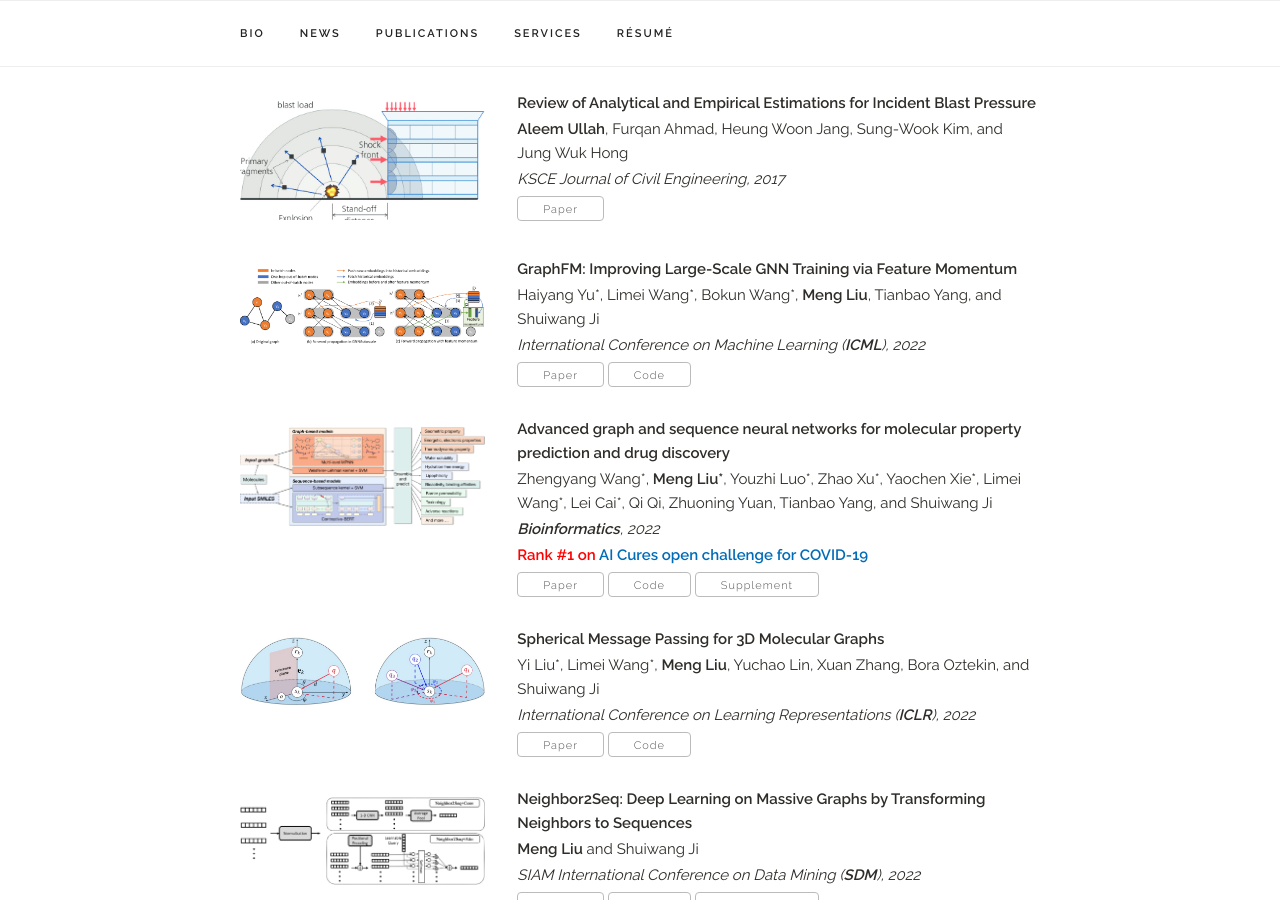
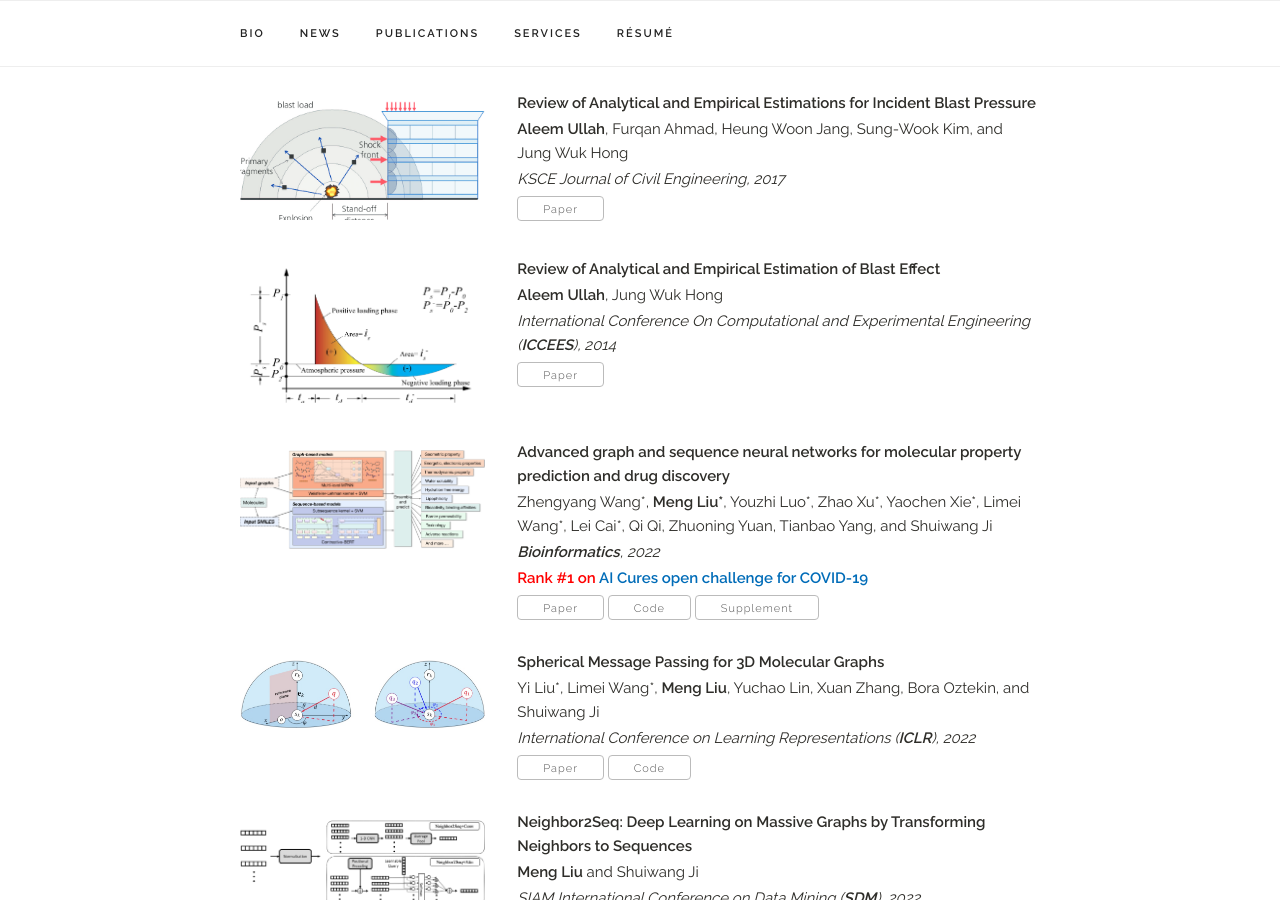
Before and after one commit to aleemulla/aleemulla.github.io, a Jekyll site: the page built from index.html, in a window 1280 px wide and 900 px high, scrolled down 1073 px. Built offline with Jekyll 4.4.1, drawn with Linux system fonts in a browser that asks for light colours; a style sheet for code colours, icons or effects is not loaded.

Commit message:
fourteenth commit

```diff
--- a/_data/publications.yaml
+++ b/_data/publications.yaml
@@ -10,12 +10,12 @@ papers:
     # note: "<b style='color:red !important;'>Oral/Long Presentation</b> (118/5630=2.1% acceptance rate)"
     # note: "<b>Oral/Long Presentation</b> (118/5630=2.1% acceptance rate)"
 
-  - title: "GraphFM: Improving Large-Scale GNN Training via Feature Momentum"
-    authors: "Haiyang Yu*, Limei Wang*, Bokun Wang*, <b>Meng Liu</b>, Tianbao Yang, and Shuiwang Ji"
-    venue: "International Conference on Machine Learning (<b>ICML</b>), 2022"
-    paper_pdf: "https://mengliu1998.github.io"
-    code: "https://mengliu1998.github.io"
-    img: "/assets/imgs/GraphFM-OB.png"
+  - title: "Review of Analytical and Empirical Estimation of Blast Effect"
+    authors: "<b>Aleem Ullah</b>, Jung Wuk Hong"
+    venue: "International Conference On Computational and Experimental Engineering (<b>ICCEES</b>), 2014"
+    paper_pdf: "https://koasas.kaist.ac.kr/handle/10203/222582"
+    # code: "https://mengliu1998.github.io"
+    img: "/assets/imgs/conf_blast01.png"
     selected: y
 
   - title: "Advanced graph and sequence neural networks for molecular property prediction and drug discovery"
```
Also changed, not shown: assets/imgs/GraphFM-OB.png (deleted), assets/imgs/conf_blast01.PNG (added).
